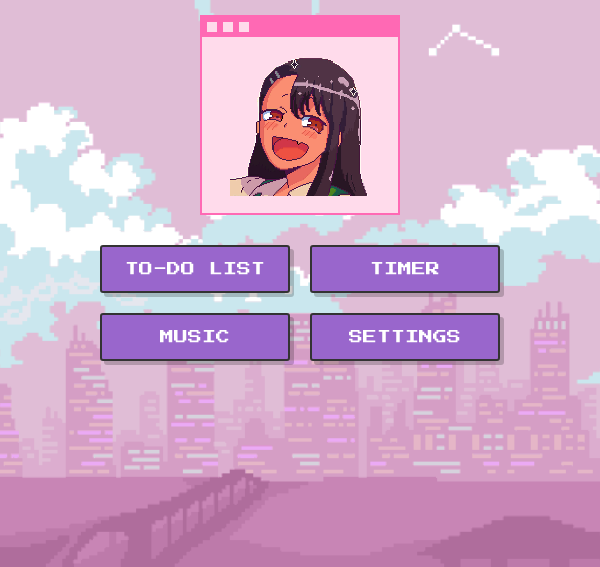
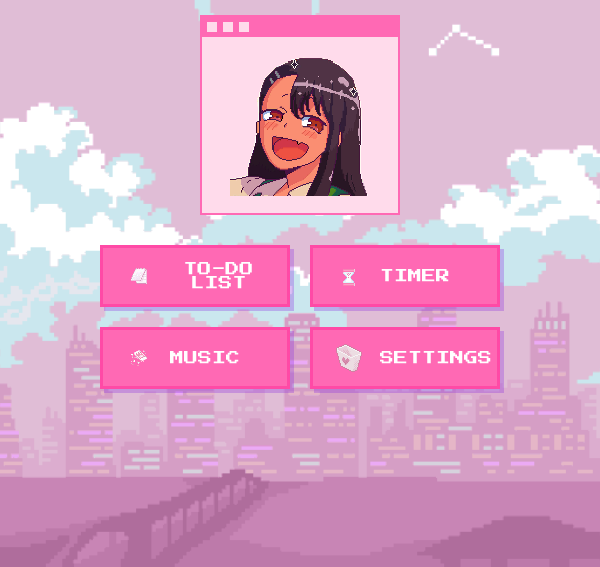
Before and after one commit to aawil712/nagareminder, an Electron app: page views/welcome.html in a window 600 px wide. Shown: the part 233-800 px from the top of the page. Drawn offline with Linux system fonts and the light colour scheme.

Commit message:
more changes

```diff
--- a/css/welcome.css
+++ b/css/welcome.css
@@ -32,8 +32,56 @@ body {
 
   .pixel-btn {
     font-size: 14px;
-    padding: 15px 20px;
-    min-width: 120px;
+    padding: 12px 20px;
+    min-width: 180px;
+    background-color: #ff69b4;
+    color: white;
+    border: 3px solid #ff4aa6;
+    border-radius: 0;
+    cursor: pointer;
+    display: flex;
+    align-items: center;
+    justify-content: flex-start;
+    gap: 15px;
+    box-shadow: 4px 4px 0 rgba(138, 43, 226, 0.3);
+    transition: all 0.2s;
+    image-rendering: pixelated;
+  }
+
+  .pixel-btn:hover {
+    transform: translate(-2px, -2px);
+    box-shadow: 6px 6px 0 rgba(138, 43, 226, 0.4);
+  }
+
+  .pixel-btn:active {
+    transform: translate(2px, 2px);
+    box-shadow: 2px 2px 0 rgba(138, 43, 226, 0.2);
+  }
+
+  .btn-icon {
+    width: 32px;
+    height: 32px;
+    background-size: contain;
+    background-repeat: no-repeat;
+    background-position: center;
+    image-rendering: pixelated;
+    flex-shrink: 0;
+  }
+
+  .todo-icon {
+    background-image: url('../assets/todo-icon.png');
+  }
+
+  .timer-icon {
+    background-image: url('../assets/timer-icon.png');
+  }
+
+  .music-icon {
+    background-image: url('../assets/music-icon.png');
+  }
+
+  .settings-icon {
+    background-image: url('../assets/pixel-bin.png');
   }
 
   h1 {
--- a/js/todo.js
+++ b/js/todo.js
@@ -26,7 +26,7 @@ function renderTodos() {
 
     const deleteBtn = document.createElement('button');
     deleteBtn.className = 'delete-btn';
-    deleteBtn.textContent = 'DELETE';
+    deleteBtn.setAttribute('aria-label', 'Delete task');
     deleteBtn.addEventListener('click', () => deleteTodo(index));
 
     li.appendChild(checkbox);
--- a/views/welcome.html
+++ b/views/welcome.html
@@ -21,10 +21,22 @@
       <img src="../assets/nagatoro.png" class="welcome-mascot" alt="Welcome mascot">
     </div>
     <div class="welcome-buttons">
-      <button class="pixel-btn" onclick="window.electronAPI.navigate('todo')">TO-DO LIST</button>
-      <button class="pixel-btn" onclick="window.electronAPI.navigate('timer')">TIMER</button>
-      <button class="pixel-btn" onclick="window.electronAPI.navigate('music')">MUSIC</button>
-      <button class="pixel-btn" onclick="window.electronAPI.navigate('settings')">SETTINGS</button>
+      <button class="pixel-btn" onclick="window.electronAPI.navigate('todo')">
+        <div class="btn-icon todo-icon"></div>
+        TO-DO LIST
+      </button>
+      <button class="pixel-btn" onclick="window.electronAPI.navigate('timer')">
+        <div class="btn-icon timer-icon"></div>
+        TIMER
+      </button>
+      <button class="pixel-btn" onclick="window.electronAPI.navigate('music')">
+        <div class="btn-icon music-icon"></div>
+        MUSIC
+      </button>
+      <button class="pixel-btn" onclick="window.electronAPI.navigate('settings')">
+        <div class="btn-icon settings-icon"></div>
+        SETTINGS
+      </button>
     </div>
 
 
```
Also changed, not shown: css/todo.css (+21 -5 lines), assets/music-icon.png (added), assets/pixel-bin.png (renamed from assets/59d195d93f0a62f95197a6eeecad4fa8.png), assets/pixel-heart.svg (added), assets/timer-icon.png (added), assets/todo-icon.png (added).
